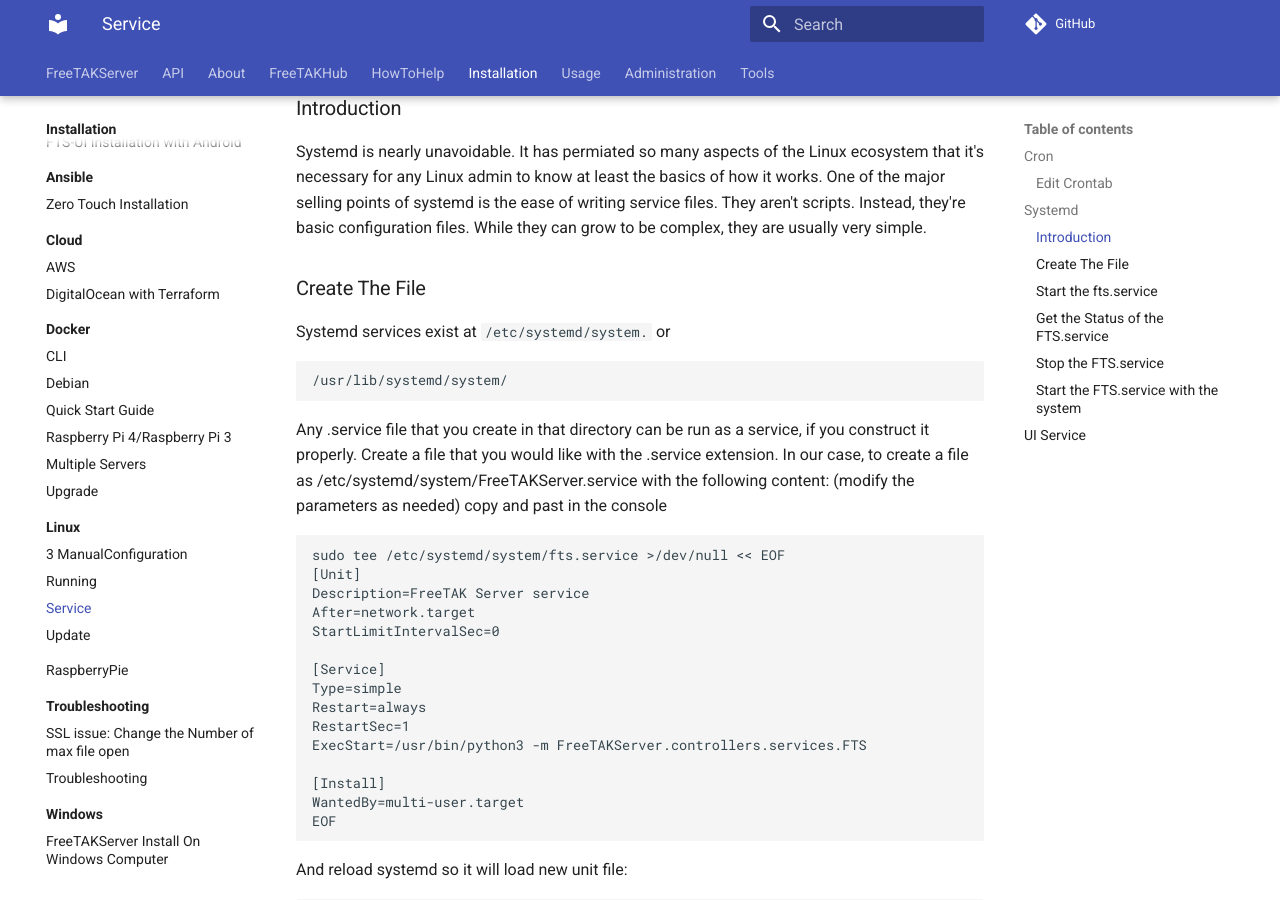
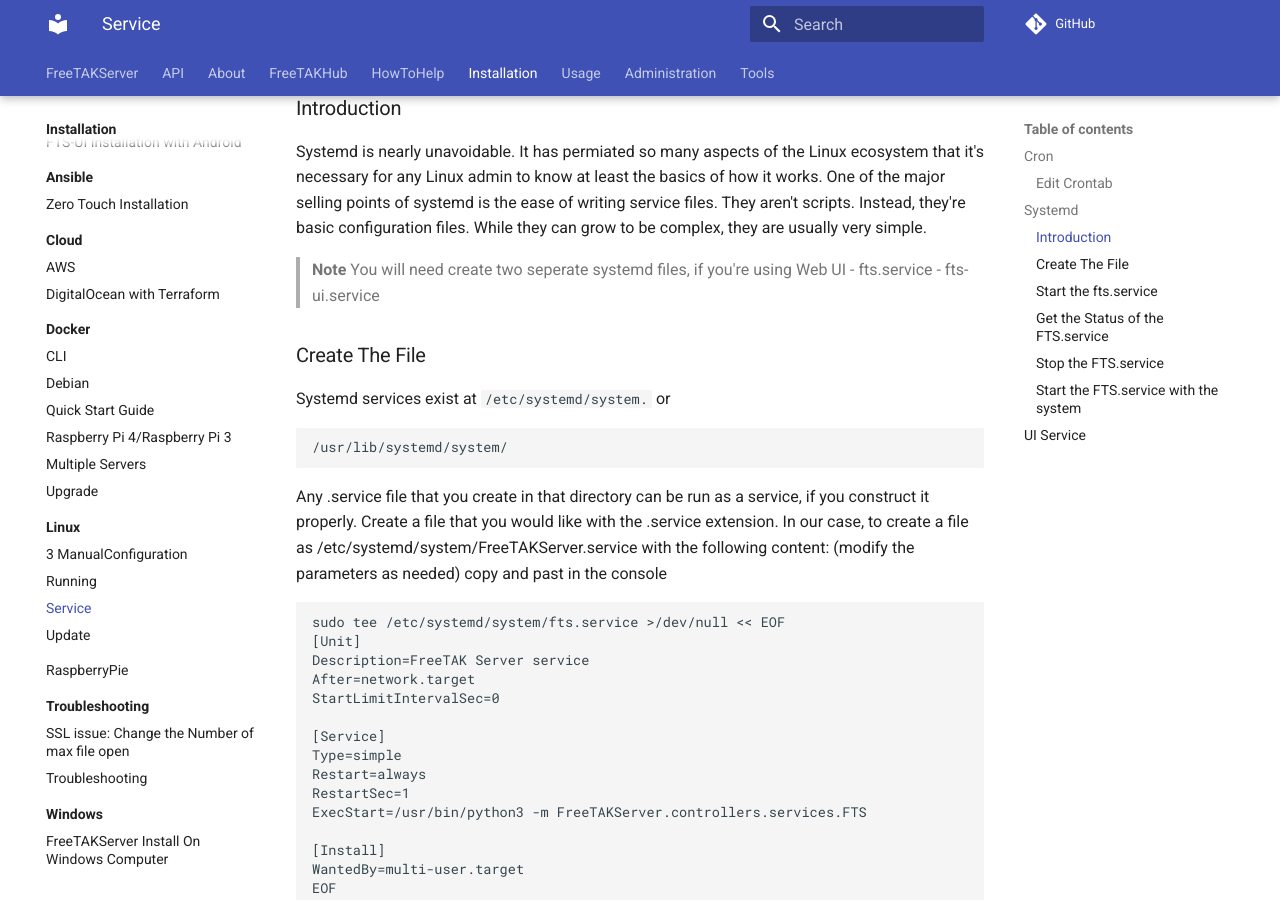
Before and after one commit to FreeTAKTeam/FreeTAKServer-User-Docs, an MkDocs documentation site: the page built from docs/docs/Installation/Linux/Service.md, in a window 1280 px wide and 900 px high, scrolled down 667 px. Built offline with MkDocs 1.6.1 and Material for MkDocs 9.7.7, drawn with Linux system fonts in a browser that asks for light colours; comment, search, counter and statistics services are not loaded; the version menu is left out.

Commit message:
add NOTE in Service section

```diff
--- a/docs/docs/Installation/Linux/Service.md
+++ b/docs/docs/Installation/Linux/Service.md
@@ -24,6 +24,12 @@
 Systemd is nearly unavoidable. It has permiated so many aspects of the Linux ecosystem that it's necessary for any Linux admin to know at least the basics of how it works.
 One of the major selling points of systemd is the ease of writing service files.
 They aren't scripts. Instead, they're basic configuration files. While they can grow to be complex, they are usually very simple.
+
+>**Note**
+> You will need create two seperate systemd files, if you're using Web UI
+> - fts.service
+> - fts-ui.service
+
 
 ### Create The File
 Systemd services exist at
```
